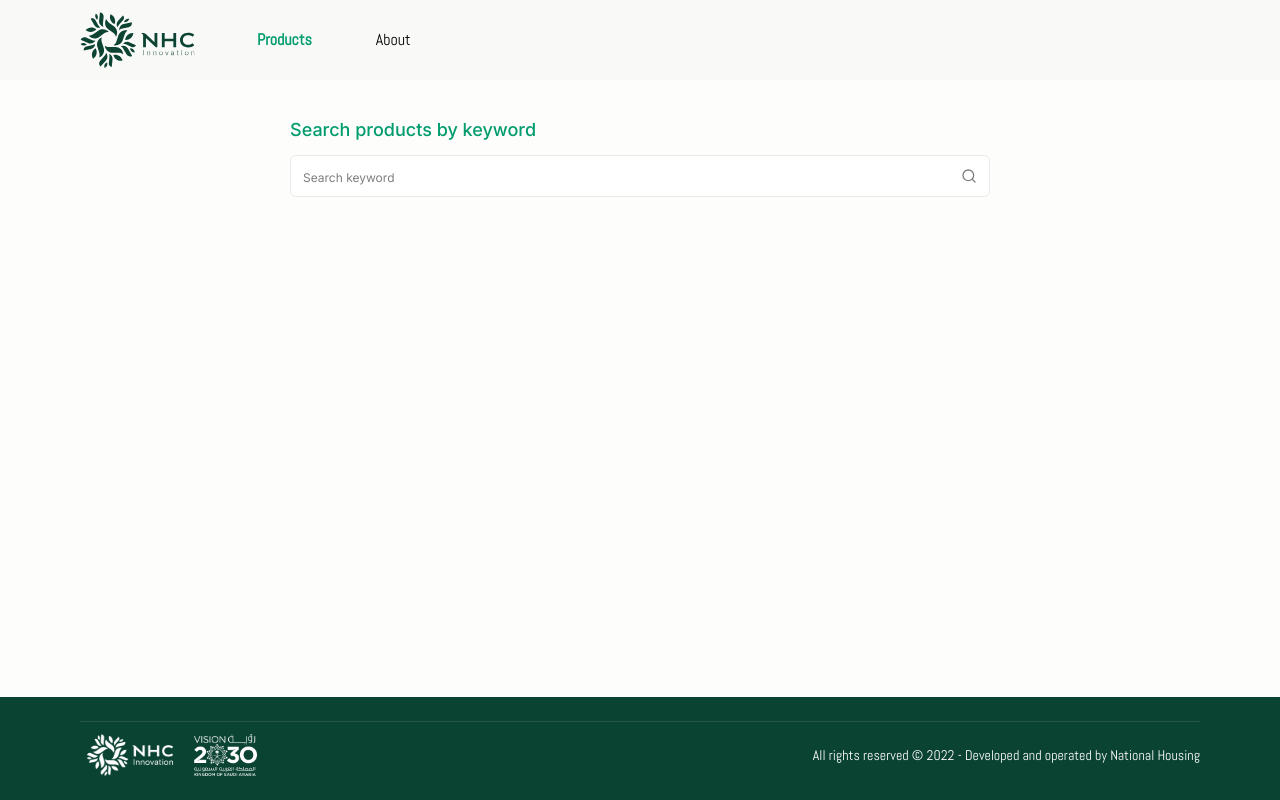
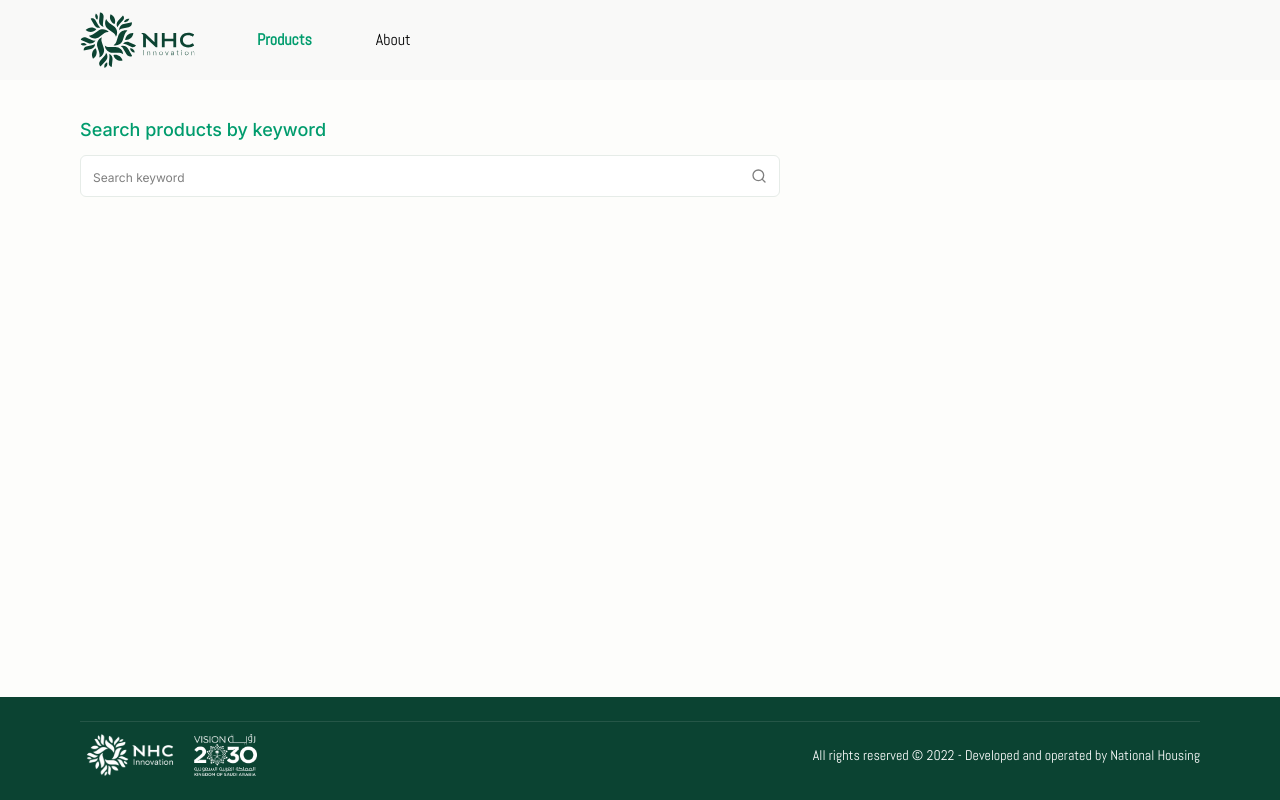
Before and after one commit to AliAldobyan/nhc-assignment, a Next.js app: page / in a window 1280 px wide. Built offline with nearby package versions, Linux system fonts and the light colour scheme.

Commit message:
feat: add loading skeleton for product grid

```diff
--- a/src/app/globals.css
+++ b/src/app/globals.css
@@ -14,6 +14,7 @@
   --border: #e6ece8;
   --surface: #ffffff;
   --text-on-brand: #ffffff;
+  --skeleton: #e5e7eb;
   --shadow: 0 6px 18px rgba(0, 0, 0, 0.1);
 }
 
--- a/src/components/ProductsPage/ProductsPage.js
+++ b/src/components/ProductsPage/ProductsPage.js
@@ -2,8 +2,8 @@
 
 import { useEffect, useState } from "react";
 import { Inter } from "next/font/google";
-import styles from "./ProductsPage.module.css";
 import ProductsGrid from "./components/ProductsGrid/ProductsGrid";
+import ProductsGridSkeleton from "./components/ProductsGrid/ProductsGridSkeleton";
 import SearchBar from "./components/SearchBar/SearchBar";
 import EmptyState from "./components/EmptyState/EmptyState";
 
@@ -17,6 +17,9 @@ export default function ProductsPage() {
   const [products, setProducts] = useState([]);
   const [totalCount, setTotalCount] = useState(0);
   const [hasSearched, setHasSearched] = useState(false);
+  const [isLoading, setIsLoading] = useState(false);
+  const hasQuery = query.trim().length > 0;
+  const shouldCenterSearch = !hasSearched && !hasQuery;
 
   useEffect(() => {
     const trimmedQuery = query.trim();
@@ -24,6 +27,7 @@ export default function ProductsPage() {
       return;
     }
     const timeoutId = setTimeout(() => {
+      setIsLoading(true);
       fetch(
         `https://dummyjson.com/products/search?q=${encodeURIComponent(
           trimmedQuery,
@@ -41,9 +45,11 @@ export default function ProductsPage() {
               : (data.total ?? nextProducts.length),
           );
           setHasSearched(true);
+          setIsLoading(false);
           console.log("Search results:", nextProducts);
         })
         .catch((error) => {
+          setIsLoading(false);
           console.error("Search error:", error);
         });
     }, 300);
@@ -52,7 +58,13 @@ export default function ProductsPage() {
   }, [query]);
 
   return (
-    <div className={`${styles.searchSection} ${inter.className}`}>
+    <div
+      className={`flex w-full flex-col items-center justify-start gap-6 transition-[padding-top,min-height] duration-300 ease-out ${
+        inter.className
+      } ${
+        shouldCenterSearch ? "min-h-[600px] pt-56" : "min-h-0 pt-0"
+      }`}
+    >
       <SearchBar
         query={query}
         onQueryChange={(nextValue) => {
@@ -61,18 +73,23 @@ export default function ProductsPage() {
             setProducts([]);
             setTotalCount(0);
             setHasSearched(false);
+            setIsLoading(false);
+          } else {
+            setIsLoading(true);
           }
         }}
         hasSearched={hasSearched}
         totalCount={totalCount}
       />
-      {hasSearched && (
-        <div className={styles.resultsSection}>
-          {products.length === 0 ? (
+      {(hasQuery || hasSearched || isLoading) && (
+        <div className="flex w-full max-w-[900px] flex-col gap-4 animate-in fade-in slide-in-from-top-2 duration-500">
+          {isLoading ? (
+            <ProductsGridSkeleton />
+          ) : products.length > 0 ? (
+            <ProductsGrid products={products} />
+          ) : hasSearched ? (
             <EmptyState />
-          ) : (
-            <ProductsGrid products={products} />
-          )}
+          ) : null}
         </div>
       )}
     </div>
--- a/src/components/ProductsPage/ProductsPage.module.css
+++ /dev/null
@@ -1,15 +0,0 @@
-.searchSection {
-  display: flex;
-  flex-direction: column;
-  justify-content: flex-start;
-  align-items: center;
-  width: 100%;
-  gap: 24px;
-}
-
-.resultsSection {
-  display: flex;
-  flex-direction: column;
-  gap: 18px;
-  width: min(900px, 100%);
-}
--- /dev/null
+++ b/src/components/ProductsPage/components/ProductsGrid/ProductsGridSkeleton.js
@@ -0,0 +1,33 @@
+import styles from "./ProductsGrid.module.css";
+import { Card, CardContent, CardHeader } from "@/components/ui/card";
+import { Skeleton } from "@/components/ui/skeleton";
+
+function SkeletonCard() {
+  return (
+    <Card className="w-full max-w-xs border-0">
+      <CardHeader className="p-3">
+        <Skeleton className="aspect-video w-full bg-[var(--skeleton)]" />
+      </CardHeader>
+      <CardContent className="p-3 pt-0">
+        <Skeleton className="h-4 w-2/3 bg-[var(--skeleton)]" />
+        <Skeleton className="mt-2 h-4 w-1/2 bg-[var(--skeleton)]" />
+        <div className="mt-3 flex items-center justify-between">
+          <Skeleton className="h-4 w-14 bg-[var(--skeleton)]" />
+          <Skeleton className="h-7 w-14 rounded-md bg-[var(--skeleton)]" />
+        </div>
+      </CardContent>
+    </Card>
+  );
+}
+
+export default function ProductsGridSkeleton() {
+  const items = Array.from({ length: 6 });
+
+  return (
+    <div className={styles.grid}>
+      {items.map((_, index) => (
+        <SkeletonCard key={index} />
+      ))}
+    </div>
+  );
+}
--- /dev/null
+++ b/src/components/ui/skeleton.jsx
@@ -0,0 +1,14 @@
+import { cn } from "@/lib/utils"
+
+function Skeleton({
+  className,
+  ...props
+}) {
+  return (
+    <div
+      className={cn("animate-pulse rounded-md bg-primary/10", className)}
+      {...props} />
+  );
+}
+
+export { Skeleton }
```
